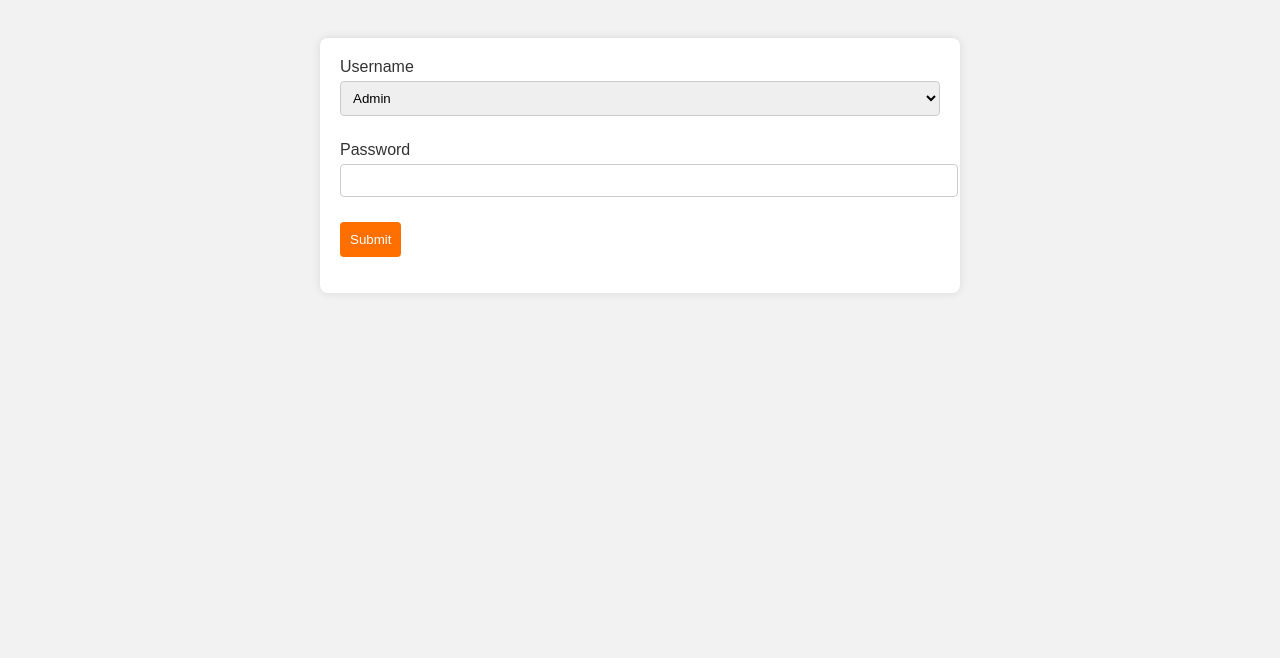
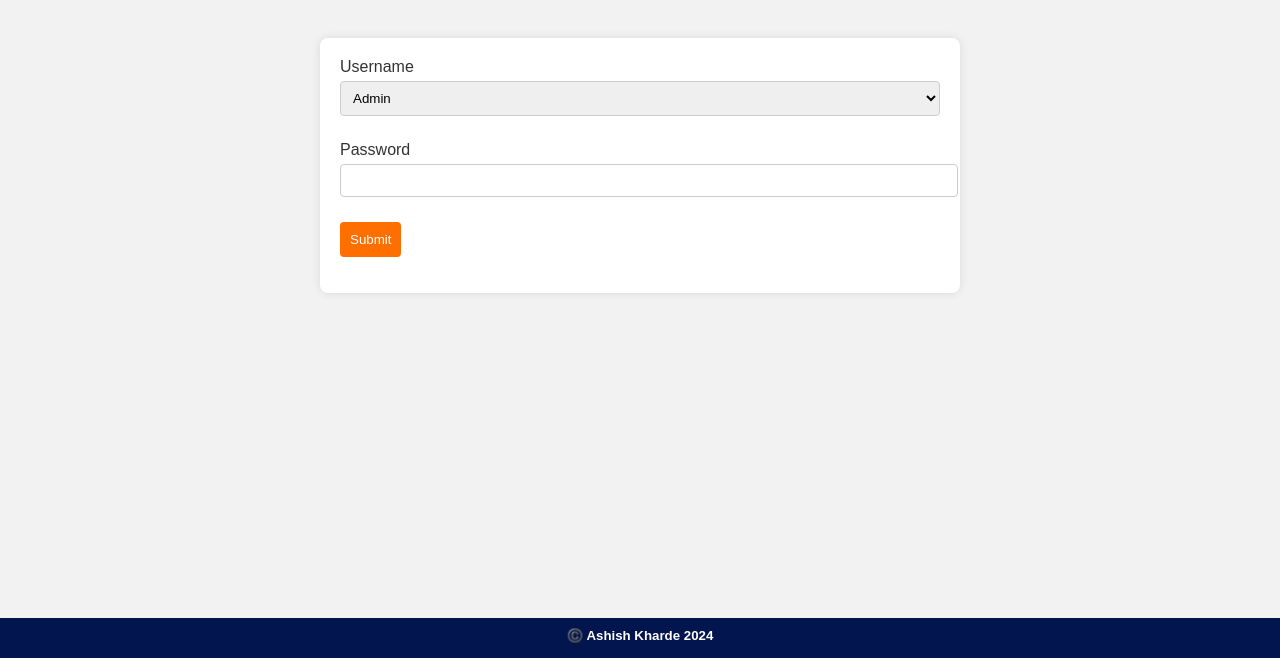
Before and after one commit to Ashish-kharde1/Inventory-Management-System, a website: page login.html in a window 1280 px wide. Shown: the part 142-800 px from the top of the page. Drawn offline with Linux system fonts and the light colour scheme.

Commit message:
Update login.html

```diff
--- a/login.html
+++ b/login.html
@@ -62,6 +62,19 @@
         button:hover {
             background-color: #e65c00;
         }
+        footer {
+            background-color: #02154f;
+            width: 200%;
+            /* padding: 0px; */
+            position: fixed;
+            bottom: 0;
+            text-align: center;
+            height: 40px;
+        }
+        h5 {
+            color: #ffffff;
+            margin-top: 10px;
+        }
     </style>
 </head>
 <body>
@@ -85,6 +98,9 @@
         <button id="loginButton">Submit</button>
         <p id="error-message" style="color: red;"></p>
     </div>
+    <footer>
+            <h5>©️ Ashish Kharde 2024</h2>
+        </footer>
 
     <script>
         document.getElementById('loginButton').addEventListener('click', async () => {
```
